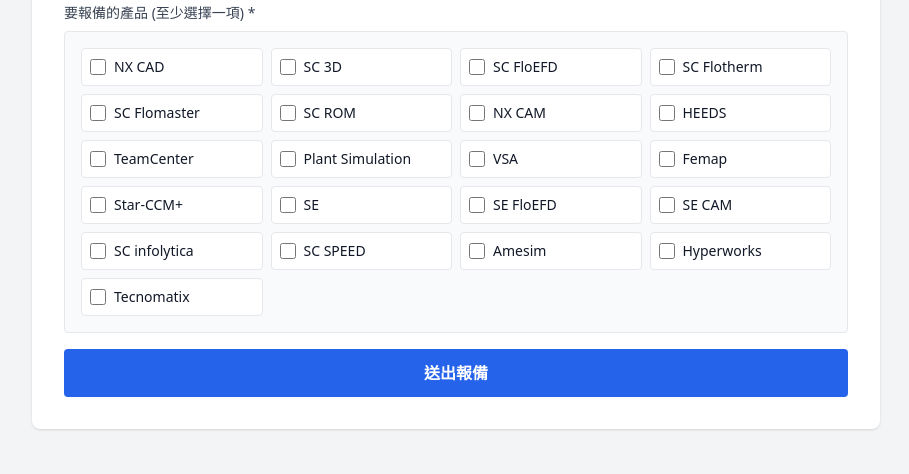
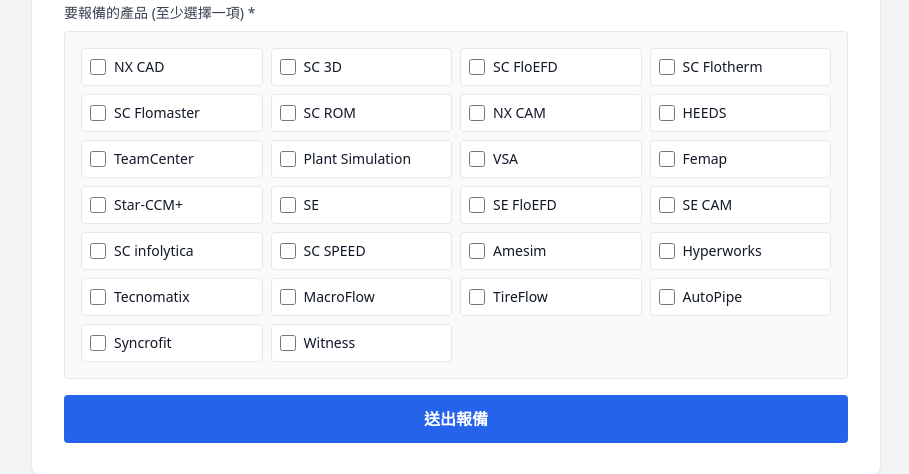
Before and after one commit to boanr/hoyetekContractPage, a plain HTML site: page index.html in a window 1280 px wide. Shown: the part 637-1111 px from the top of the page, without its empty margins (184-1093 px from the left). Drawn offline with nearby package versions, Linux system fonts and the light colour scheme.

Commit message:
Update index.html

```diff
--- a/index.html
+++ b/index.html
@@ -162,7 +162,7 @@
   "SC Flomaster", "SC ROM", "NX CAM", "HEEDS",
   "TeamCenter", "Plant Simulation", "VSA", "Femap",
   "Star-CCM+", "SE", "SE FloEFD", "SE CAM",
-  "SC infolytica", "SC SPEED", "Amesim", "Hyperworks", "Tecnomatix"
+  "SC infolytica", "SC SPEED", "Amesim", "Hyperworks", "Tecnomatix","MacroFlow","TireFlow","AutoPipe","Syncrofit","Witness"
 ];
 
 // 初始化產品核取方塊
```
